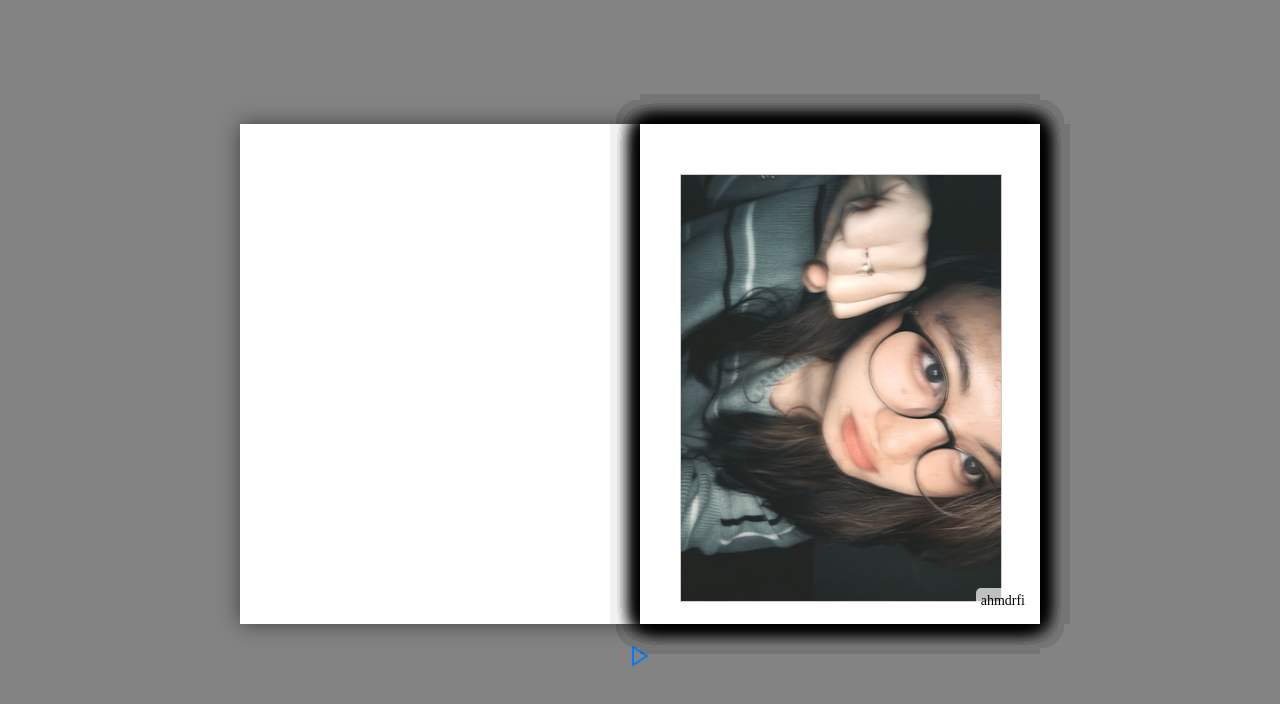
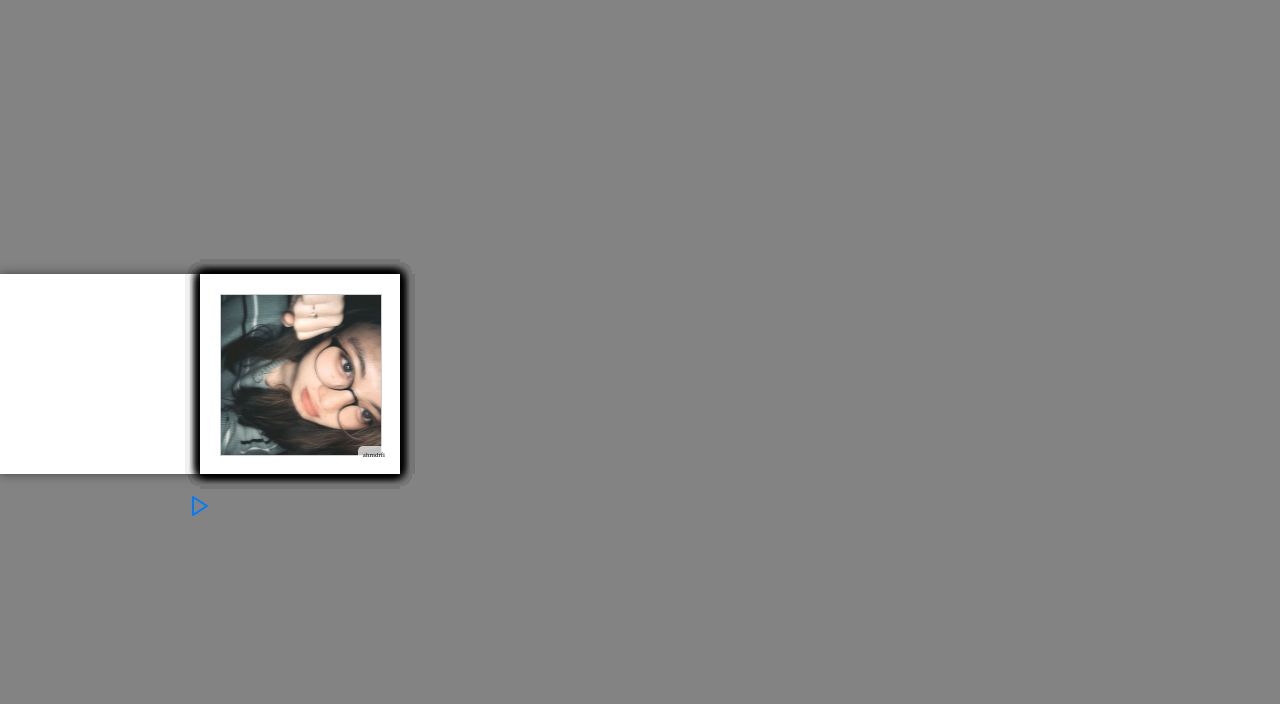
Before and after one commit to ahmdrfi/rfii, a plain HTML site: page index.html in a window 1280 px wide. Drawn offline with nearby package versions, Linux system fonts and the light colour scheme.

Commit message:
Update styles.css

```diff
--- a/styles.css
+++ b/styles.css
@@ -1,6 +1,5 @@
 body {
     display: flex;
-    justify-content: center;
     align-items: center;
     height: 100vh;
     background-color: #838383;
@@ -10,12 +9,13 @@ body {
 .container {
     display: flex;
     flex-direction: column;
+    justify-content: center;
     align-items: center;
 }
 
 .book-container {
-    width: 800px;
-    height: 500px;
+    width: 400px;
+    height: 200px;
     perspective: 1500px;
     margin-bottom: 20px;
 }
@@ -34,7 +34,7 @@ body {
     position: absolute;
     backface-visibility: hidden;
     transition: transform 2.5s ease;
-    box-shadow: 0 0 20px rgba(0,0,0,0.5);
+    box-shadow: 0 0 10px rgba(0,0,0,0.5);
 }
 
 .left-page {
@@ -54,7 +54,7 @@ body {
 
 .page img {
     width: 80%;
-    height: auto;
+    height: 80%;
     object-fit: cover;
     border: 1px solid #ccc;
     position: absolute;
@@ -69,7 +69,7 @@ body {
     background-color: rgba(255, 255, 255, 0.7);
     padding: 5px;
     border-radius: 5px;
-    font-size: 14px;
+    font-size: 7px;
     color: #000;
 }
 
@@ -80,7 +80,7 @@ body {
 }
 
 .music-player i {
-    font-size: 70px;
+    font-size: 20px;
     margin-right: 10px;
     margin-top: 10px;
 }
```
